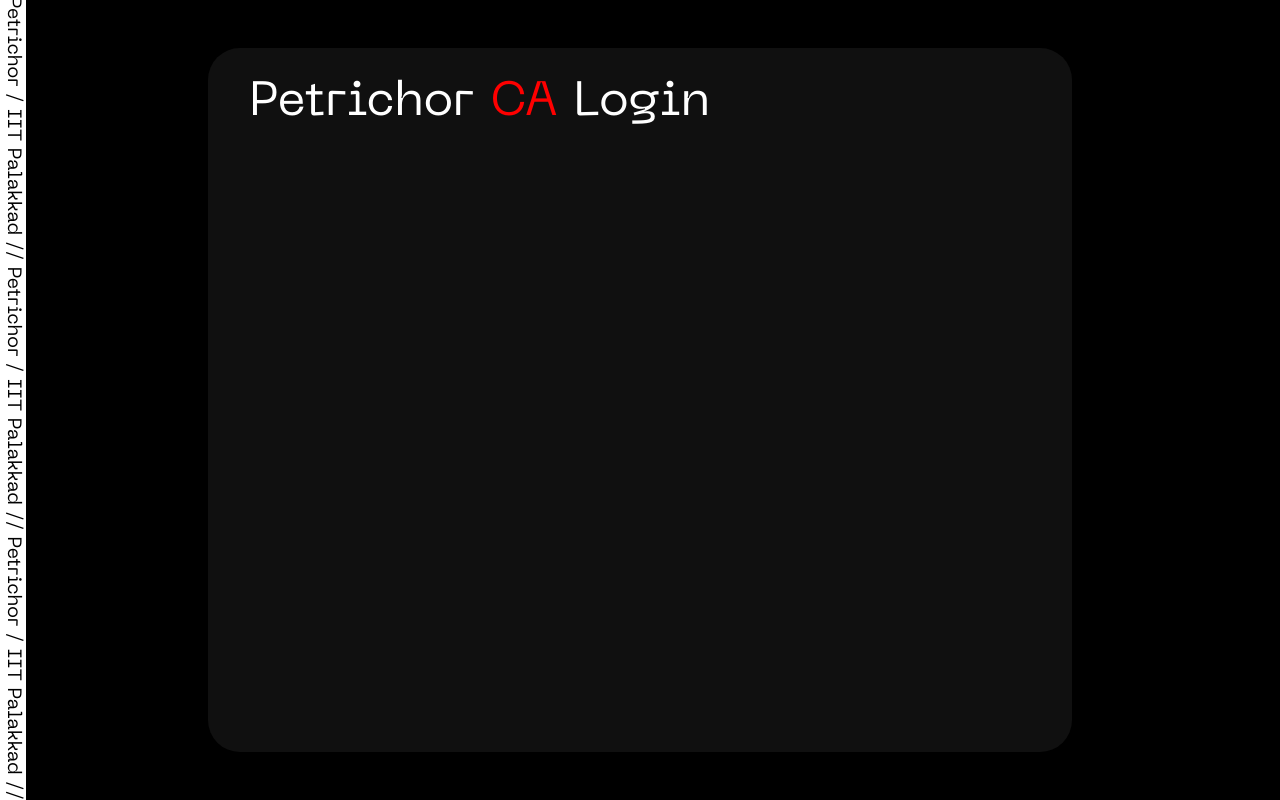
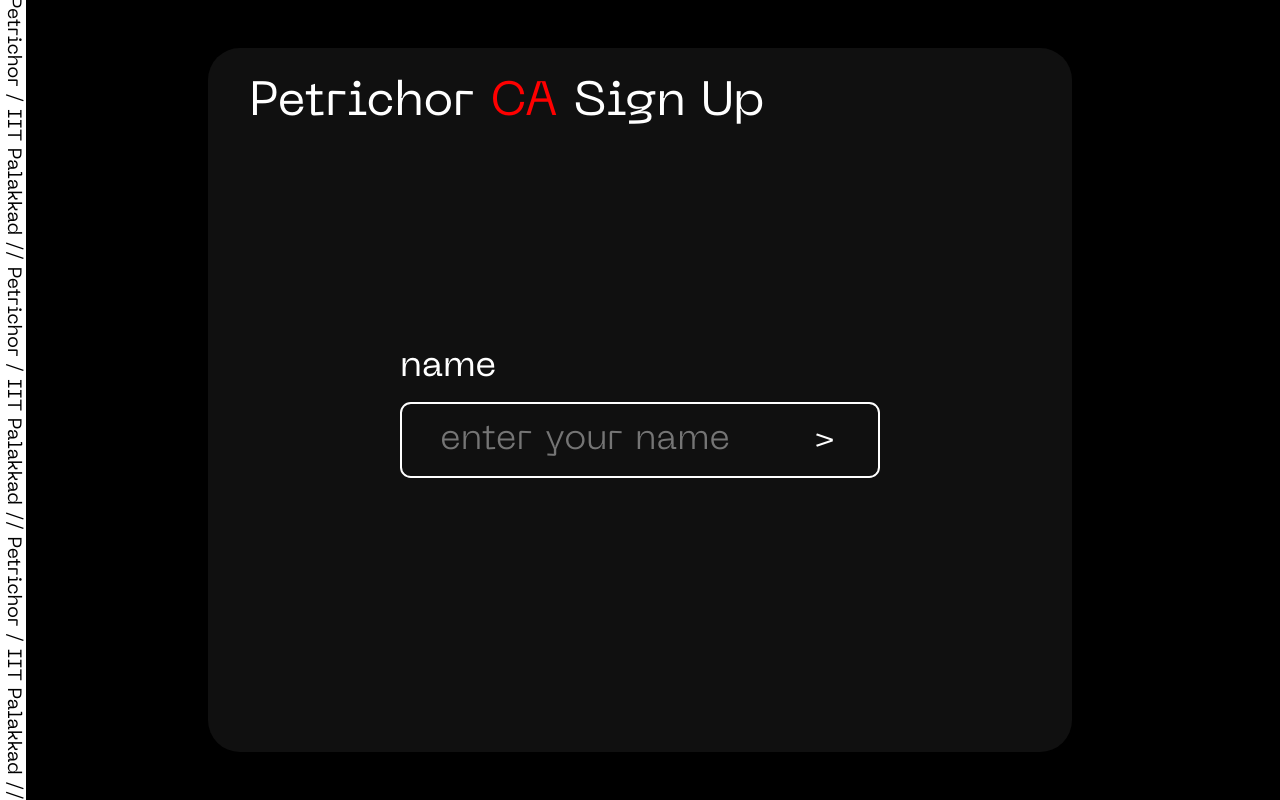
Before and after one commit to PetrichorIITPkd/PCAP-front, a SvelteKit app: page /onboard in a window 1280 px wide. Built offline with nearby package versions, Linux system fonts and the light colour scheme.

Commit message:
added basic steps added email and password validation

```diff
--- a/src/app.html
+++ b/src/app.html
@@ -24,7 +24,7 @@
 			url('%sveltekit.assets%/fonts/NeueMachina-Light.otf') format('woff'),              /* Pretty Modern Browsers */
 			url('%sveltekit.assets%/fonts/NeueMachina-Light.otf') format('truetype'),          /* Safari, Android, iOS */
 			url('%sveltekit.assets%/fonts/NeueMachina-Light.otf') format('svg');               /* Legacy iOS */
-		font-weight: light;
+		font-weight: 200;
 	}
 	@font-face {
 		font-family: 'Neue Machina';
@@ -85,6 +85,8 @@
 		background-color: transparent;
 		color: inherit;
 		border: unset;
+		outline: transparent;
+		font: inherit;
 	}
 
 </style>
--- a/src/routes/+page.svelte
+++ b/src/routes/+page.svelte
@@ -37,7 +37,7 @@
         transform: skew(-8deg);
     }
     .input{
-        border: 0.05em solid var(--fg-color);
+        /* border: 0.05em solid var(--fg-color); */
         /* width: 80%; */
         font: inherit;
         font-size: 48px;
--- a/src/routes/onboard/+page.svelte
+++ b/src/routes/onboard/+page.svelte
@@ -1,9 +1,96 @@
+<script>
+    let data = {
+        "name": "",
+        "college": "",
+        "email": "",
+        "password": "",
+        "password (again)": ""
+    };
+    let steps = Object.keys(data);
+    let step = 0;
+    let current_step = steps[step];
+    $: current_step = steps[step];
+    let current_temp;
+
+    function validateEmail(email) {
+        const re = /^(([^<>()\[\]\\.,;:\s@"]+(\.[^<>()\[\]\\.,;:\s@"]+)*)|(".+"))@((\[[0-9]{1,3}\.[0-9]{1,3}\.[0-9]{1,3}\.[0-9]{1,3}\])|(([a-zA-Z\-0-9]+\.)+[a-zA-Z]{2,}))$/;
+        return re.test(String(email).toLowerCase());
+    }
+
+    let validation = "";
+    const validate = (temp) => {
+        let val = "";
+        if (current_step == "password (again)"){
+            console.log(current_temp, data[steps[step - 1]])
+            if (temp != data[steps[step - 1]]){
+                val = "Passwords do not match"
+            }
+        } else if (current_step == "email"){
+            if (!validateEmail(current_temp)){
+                val = "Not A Valid Email"
+            }
+        }
+
+        return val;
+    }
+
+    $: { // input validation
+        if (validation){
+            validation = validate(current_temp);
+        }
+    }
+</script>
+
 <div class="main">
     <div class="header">
-        <img src="/favicon.ico" alt=""> <span>Petrichor <span style="color: red;">CA</span> Login</span>
+        <img src="/favicon.ico" alt=""> <span>Petrichor <span style="color: red;">CA</span> Sign Up</span>
+    </div>
+    <div class="content">
+        <div class="input-cont">
+            <div class="heading">{current_step}</div>
+            <div class="input">
+                <input type="text" placeholder="enter your {current_step}" class="tp-field inputbox" bind:value={current_temp}>
+                <button class="tp-field submitbutton" on:click={() => {
+                    validation = validate(current_temp);
+                    console.log(validation)
+                    if (validation != ""){return}
+                    if (step < steps.length - 1){
+                        data[steps[step]] = current_temp;
+                        step++;
+                        current_temp = "";
+                        console.log(data)
+                    } else {}
+                }}> > </button>
+            </div>
+            <div class="validation" style="color: red;">{validation}</div>
+        </div>
     </div>
 </div>
 <style>
+    .input-cont{
+        width: 60%;
+    }
+    .heading{
+        font-size: 36px;
+        /* margin-left: 1em; */
+        margin-bottom: 0.5em;
+    }
+    .input{
+        border: 2px solid var(--fg-color);
+        font-weight: 200;
+        border-radius: .3em;
+        font-size: 36px;
+        padding: 0.5em;
+        padding-inline: 1em;
+        display: flex;
+        margin-bottom: 0.3em;
+    }
+    .inputbox{
+        width: 100%;
+    }
+    .submitbutton{
+        cursor: pointer;
+    }
     .main{
         position: absolute;
         top: 50%;
@@ -14,6 +101,13 @@
         background-color: rgb(16, 16, 16);
         border-radius: 2em;
         padding: 2em;
+        display: flex;
+        flex-direction: column;
+    }
+    .content{
+        flex-grow: 1;
+        display: grid;
+        place-items: center;
     }
     .header{
         display: flex;
```
